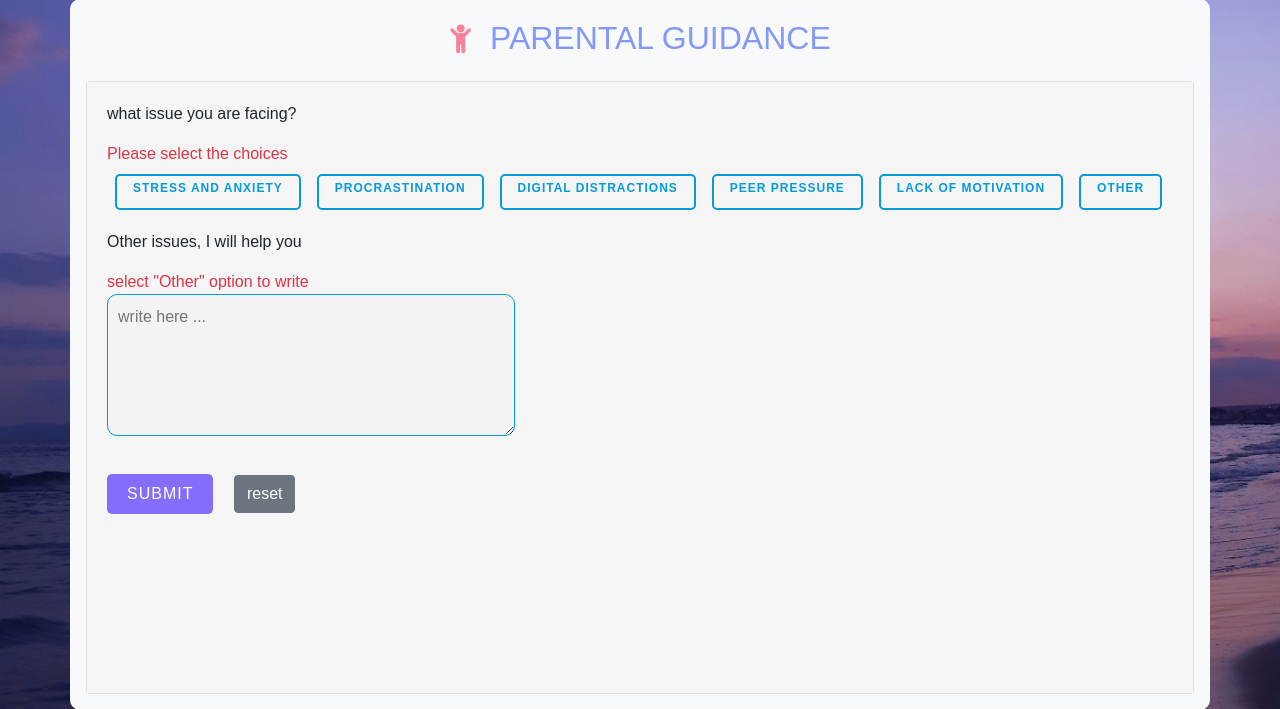
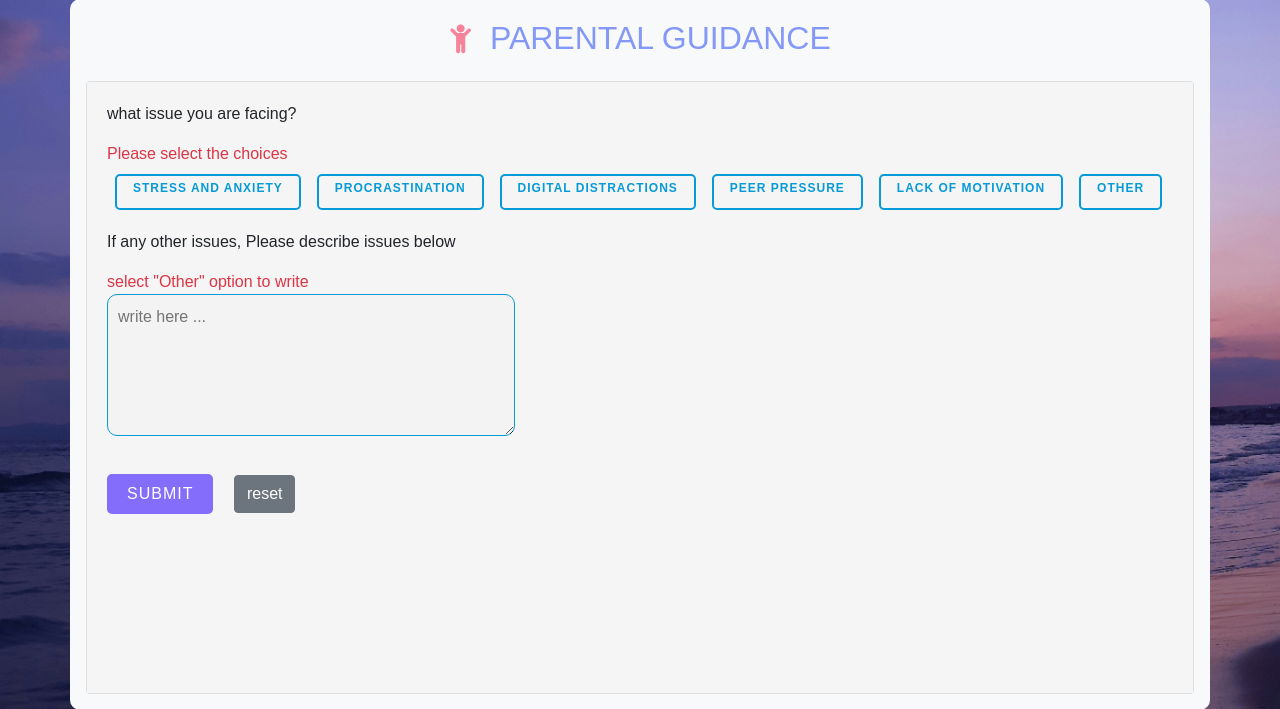
Before and after one commit to rajiniedimudi/study_hub, a Django app: page /parental_guide/ in a window 1280 px wide. Shown: the part 105-814 px from the top of the page. Run offline with Django 4.2, Linux system fonts and the light colour scheme; the visitor is signed in with stand-in values (Sample User, id 1); some libraries are stand-ins or nearby versions; some web fonts are replaced.

Commit message:
new changes

```diff
--- a/core/views.py
+++ b/core/views.py
@@ -19,7 +19,7 @@ from django.contrib.auth.mixins import LoginRequiredMixin
 from django.contrib import messages
 import json
 import requests
-
+from django.conf import settings
 
 class HomeView(TemplateView):
     template_name = 'home.html'
@@ -372,7 +372,7 @@ class DeleteNoteView(LoginRequiredMixin, View):
 
 
 def chatgpt(topic):
-    # api_key = ""  # GPT 3
+    api_key = settings.API_KEY  # GPT 3
     # Send prompt GPT 3
     headers = {
         "Content-Type": "application/json",
--- a/requirements.txt
+++ b/requirements.txt
@@ -1,2 +1,3 @@
 Django==4.2.11
 requests
+python-dotenv==1.0.1
--- a/study_hub/settings.py
+++ b/study_hub/settings.py
@@ -12,6 +12,9 @@ https://docs.djangoproject.com/en/4.2/ref/settings/
 
 from pathlib import Path
 import os
+from dotenv import load_dotenv
+
+load_dotenv()
 
 # Build paths inside the project like this: BASE_DIR / 'subdir'.
 BASE_DIR = Path(__file__).resolve().parent.parent
@@ -138,3 +141,6 @@ EMAIL_PORT = 587
 EMAIL_HOST_USER = 'erajini1232@gmail.com'
 EMAIL_HOST_PASSWORD = 'wzig pvym slrd dvsp'
 DEFAULT_FROM_EMAIL = EMAIL_HOST_USER
+
+# chatgpt API
+API_KEY = os.getenv("api_key")
--- a/templates/parentalguide.html
+++ b/templates/parentalguide.html
@@ -135,7 +135,7 @@
                         </div>
                       </div>
                       <div class="text-container my-3">
-                        <p>Other issues, I will help you</p>
+                        <p>If any other issues, Please describe issues below</p>
                         <span class="text-danger">select "Other" option to write</span><br>
                         <textarea disabled rows="5" cols="40" placeholder="write here ..."></textarea>
                       </div>
```
Also changed, not shown: 1 other file.
